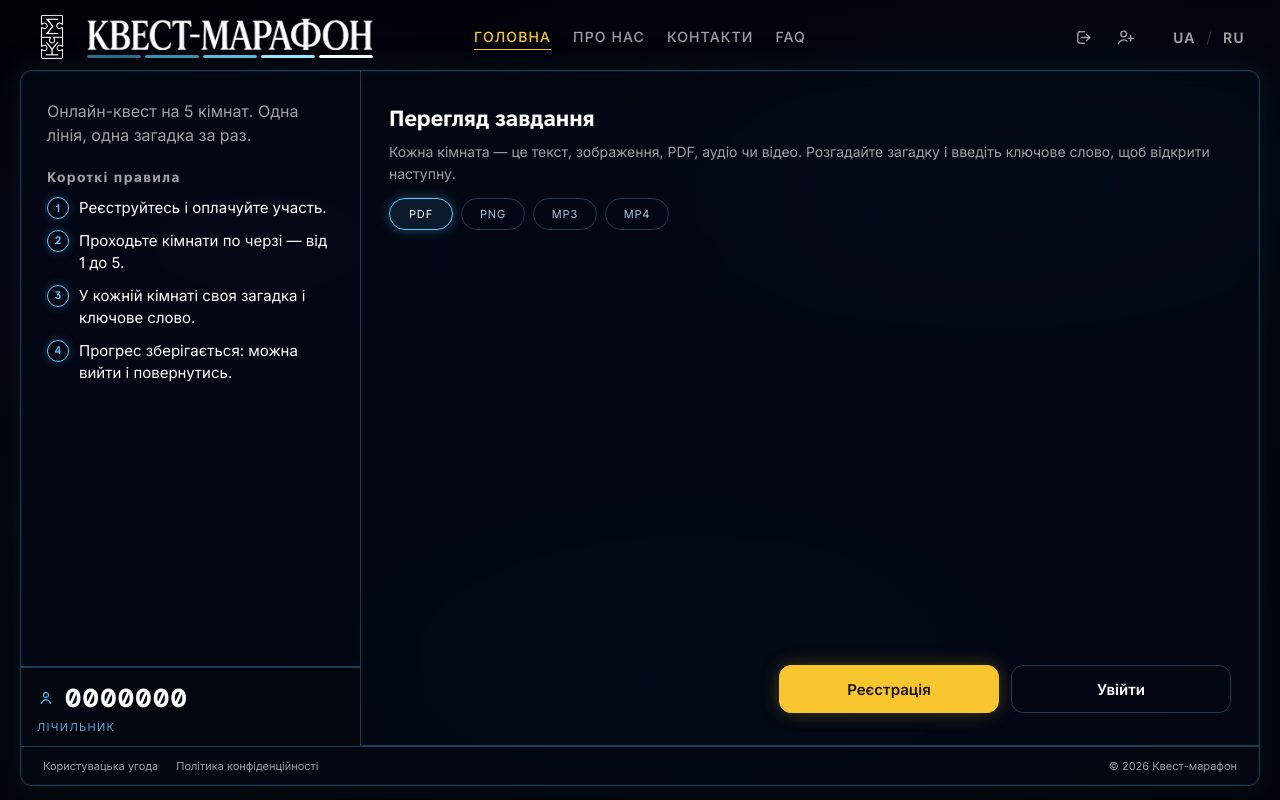
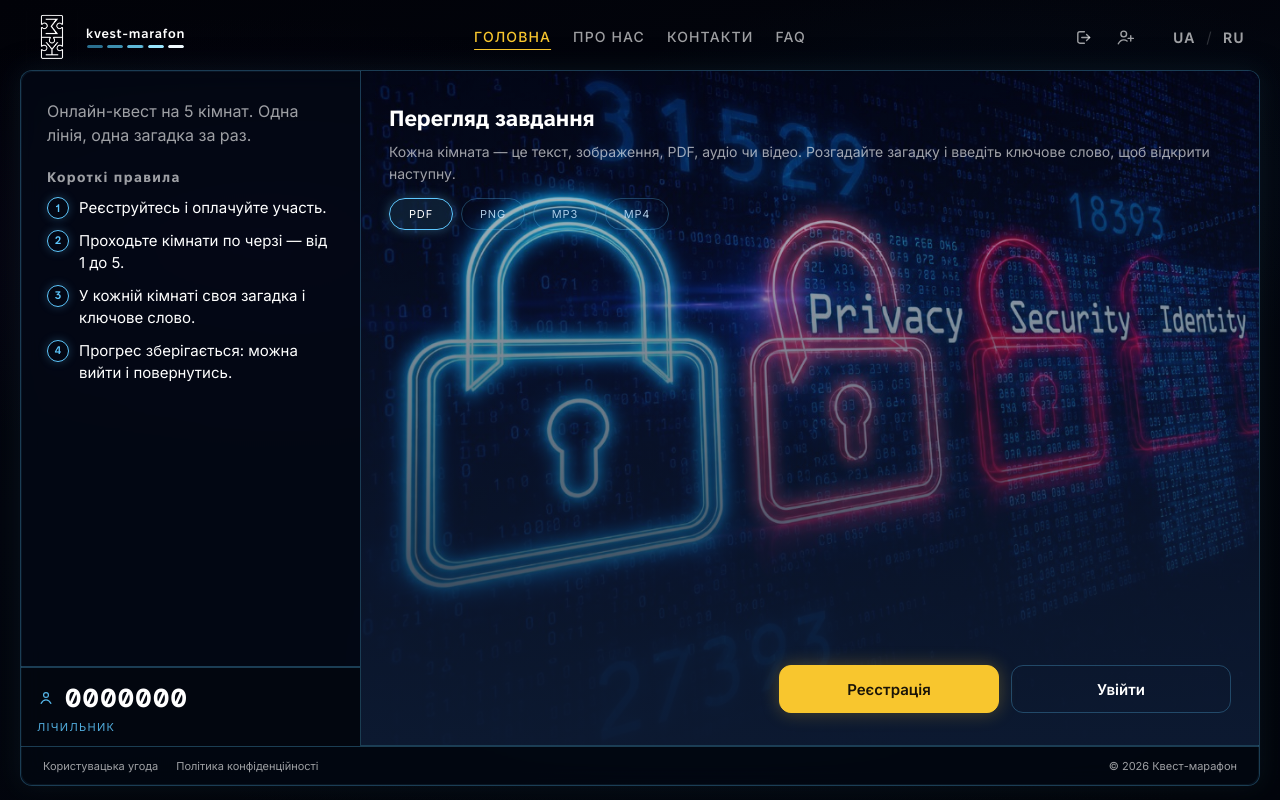
Before and after one commit to prometeylabsanna-lgtm/questmarathon, a Django app: page / in a window 1280 px wide. Run offline with Django 5.2, Linux system fonts and the light colour scheme; data comes from the database, SQL or seed files in the repository.

Commit message:
зміна на головній - хедер і каринка

```diff
--- a/static/css/style-glass.css
+++ b/static/css/style-glass.css
@@ -172,6 +172,10 @@
   border-bottom: 1px solid var(--qm-cyan-soft);
   background: rgba(4, 10, 22, 0.38);
   min-height: 0;
+}
+
+.qm-preview {
+  background: transparent;
 }
 
 .qm-counter {
--- a/static/css/style.css
+++ b/static/css/style.css
@@ -93,21 +93,26 @@ html {
   flex-direction: column;
   justify-content: center;
   gap: 3px;
-  line-height: 0;
+  line-height: 1;
   text-decoration: none;
   flex-shrink: 1;
   min-width: 0;
-  max-width: min(180px, 42vw);
+  max-width: min(160px, 42vw);
   height: var(--qm-header-h);
 }
 
-.qm-brand-name__img {
+.qm-brand-name__text {
   display: block;
-  height: calc(var(--qm-header-h) - 10px);
-  width: auto;
+  font-family: var(--qm-font-head);
+  font-weight: 600;
+  font-size: 11px;
+  letter-spacing: 0.04em;
+  color: var(--qm-text);
+  white-space: nowrap;
+  overflow: hidden;
+  text-overflow: ellipsis;
+  line-height: 1.15;
   max-width: 100%;
-  object-fit: contain;
-  object-position: left center;
 }
 
 .qm-brand-bars {
@@ -427,7 +432,8 @@ html {
   max-width: none;
   object-fit: contain;
   display: block;
-  transform: translate(-50%, -50%);
+  -webkit-transform: translate(-50%, -50%) scaleX(-1);
+  transform: translate(-50%, -50%) scaleX(-1);
 }
 
 .qm-nav--desktop {
@@ -734,6 +740,37 @@ h3, h4, h5, h6 {
   max-width: 100%;
 }
 
+.qm-preview {
+  overflow: hidden;
+}
+
+.qm-preview__media {
+  position: absolute;
+  inset: 0;
+  z-index: 0;
+  display: block;
+  width: 100%;
+  height: 100%;
+  object-fit: cover;
+  object-position: center;
+  pointer-events: none;
+  -webkit-user-select: none;
+  user-select: none;
+}
+
+.qm-preview__scrim {
+  position: absolute;
+  inset: 0;
+  z-index: 1;
+  pointer-events: none;
+  background: linear-gradient(
+    180deg,
+    rgba(13, 27, 51, 0.18) 0%,
+    rgba(13, 27, 51, 0.55) 45%,
+    rgba(13, 27, 51, 0.92) 100%
+  );
+}
+
 .qm-intro__content {
   position: relative;
   display: flex;
@@ -801,6 +838,7 @@ h3, h4, h5, h6 {
 
 .qm-preview__content {
   position: relative;
+  z-index: 2;
   display: flex;
   flex-direction: column;
   justify-content: space-between;
@@ -808,6 +846,8 @@ h3, h4, h5, h6 {
   gap: 20px;
   min-width: 0;
   max-width: 100%;
+  height: 100%;
+  box-sizing: border-box;
 }
 
 .qm-preview__copy {
--- a/static/css/style2.css
+++ b/static/css/style2.css
@@ -394,12 +394,13 @@
   }
 
   .qm-brand-name {
-    max-width: min(320px, 36vw);
+    max-width: min(220px, 36vw);
     gap: 4px;
   }
 
-  .qm-brand-name__img {
-    height: calc(var(--qm-header-h) - 12px);
+  .qm-brand-name__text {
+    font-size: 13px;
+    letter-spacing: 0.06em;
   }
 
   .qm-brand-bars {
--- a/templates/pages/home.html
+++ b/templates/pages/home.html
@@ -1,5 +1,5 @@
 {% extends "base.html" %}
-{% load i18n %}
+{% load i18n static %}
 
 {% block title %}{% trans "Квест-марафон — головна" %}{% endblock %}
 {% block body_class %}qm-body--home{% endblock %}
@@ -33,6 +33,16 @@
   </div>
 
   <section class="qm-preview">
+    <img
+      class="qm-preview__media"
+      src="{% static 'images/home-preview.png' %}"
+      alt=""
+      width="1024"
+      height="768"
+      decoding="async"
+      aria-hidden="true"
+    >
+    <div class="qm-preview__scrim" aria-hidden="true"></div>
     <div class="qm-preview__content">
       <div class="qm-preview__copy">
         <h3 class="qm-preview__heading">{% trans "Перегляд завдання" %}</h3>
--- a/templates/partials/header.html
+++ b/templates/partials/header.html
@@ -1,11 +1,11 @@
 {% load i18n static %}
 <header class="qm-header">
   <div class="qm-header__brand">
-    <a href="{% url 'pages:home' %}" class="qm-logo" aria-label="{% trans 'Квест-марафон' %}">
+    <a href="{% url 'pages:home' %}" class="qm-logo" aria-label="kvest-marafon">
       <img src="{% static 'images/logo-quest-marathon.png' %}" alt="" class="qm-logo__img" width="64" height="64" decoding="async" fetchpriority="high">
     </a>
-    <a href="{% url 'pages:home' %}" class="qm-brand-name" aria-label="{% trans 'Квест-марафон' %}">
-      <img src="{% static 'images/logo-quest-wordmark.png' %}" alt="{% trans 'Квест-марафон' %}" class="qm-brand-name__img" width="220" height="26" decoding="async">
+    <a href="{% url 'pages:home' %}" class="qm-brand-name" aria-label="kvest-marafon">
+      <span class="qm-brand-name__text">kvest-marafon</span>
       <span class="qm-brand-bars" aria-hidden="true">
         <span class="qm-brand-bars__seg"><span class="qm-brand-bars__fill"></span></span>
         <span class="qm-brand-bars__seg"><span class="qm-brand-bars__fill"></span></span>
```
Also changed, not shown: static/images/home-preview.png (added).
